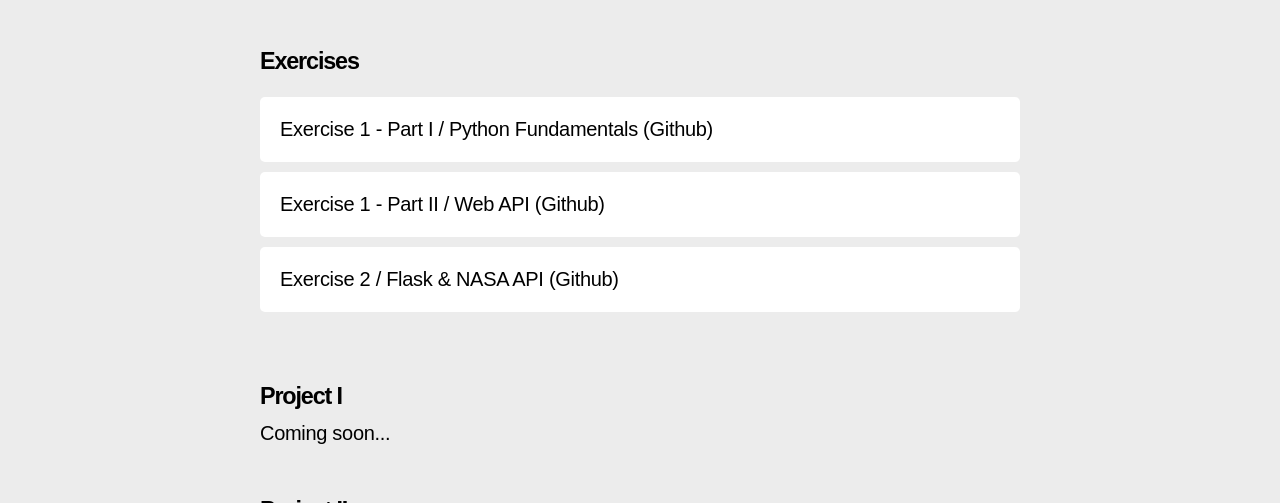
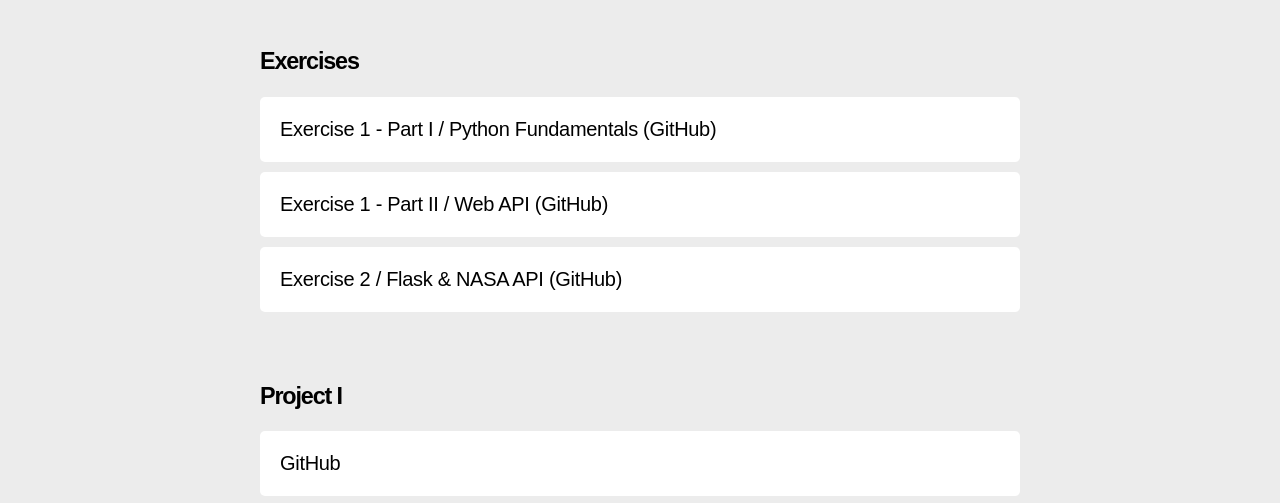
Before and after one commit to rob-pak/cart351, a plain HTML site: page index.html in a window 1280 px wide. Shown: the part 277-780 px from the top of the page. Drawn offline with Linux system fonts and the light colour scheme.

Commit message:
add project 1 links

```diff
--- a/index.html
+++ b/index.html
@@ -30,23 +30,21 @@
           <ul>
             <li><a href="https://github.com/rob-pak/cart351/blob/main/EXERCISES/exercise1.py" target="_blank">Exercise 1
                 - Part I / Python Fundamentals
-                (Github)</a></li>
+                (GitHub)</a></li>
             <li><a href="https://github.com/rob-pak/cart351/blob/main/EXERCISES/exercise2.py" target="_blank">Exercise 1
                 - Part II / Web API
-                (Github)</a></li>
+                (GitHub)</a></li>
             <li><a href="https://github.com/rob-pak/cart351_ex2" target="_blank">Exercise 2
                 / Flask & NASA API
-                (Github)</a></li>
+                (GitHub)</a></li>
           </ul>
         </section>
         <section class="card">
           <h3>Project I</h3>
-          <p>Coming soon...</p>
-          <!-- <ul>
-            <li><a href="#"> Project I download</a> </li>
-            <li><a href="#"> Project I :live:</a></li>
-            <li><a href="#"> Project I documentation:</a></li>
-          </ul> -->
+           <ul>
+            <li><a href="https://github.com/rob-pak/cart351_p1" target="_blank">GitHub</a></li>
+            <li><a href="./files/Pakulski_Robert_Project1.pdf" target="_blank">Documentation</a></li>
+          </ul>
         </section>
         <section class="card">
           <h3>Project II</h3>
```
Also changed, not shown: 1 other file.
